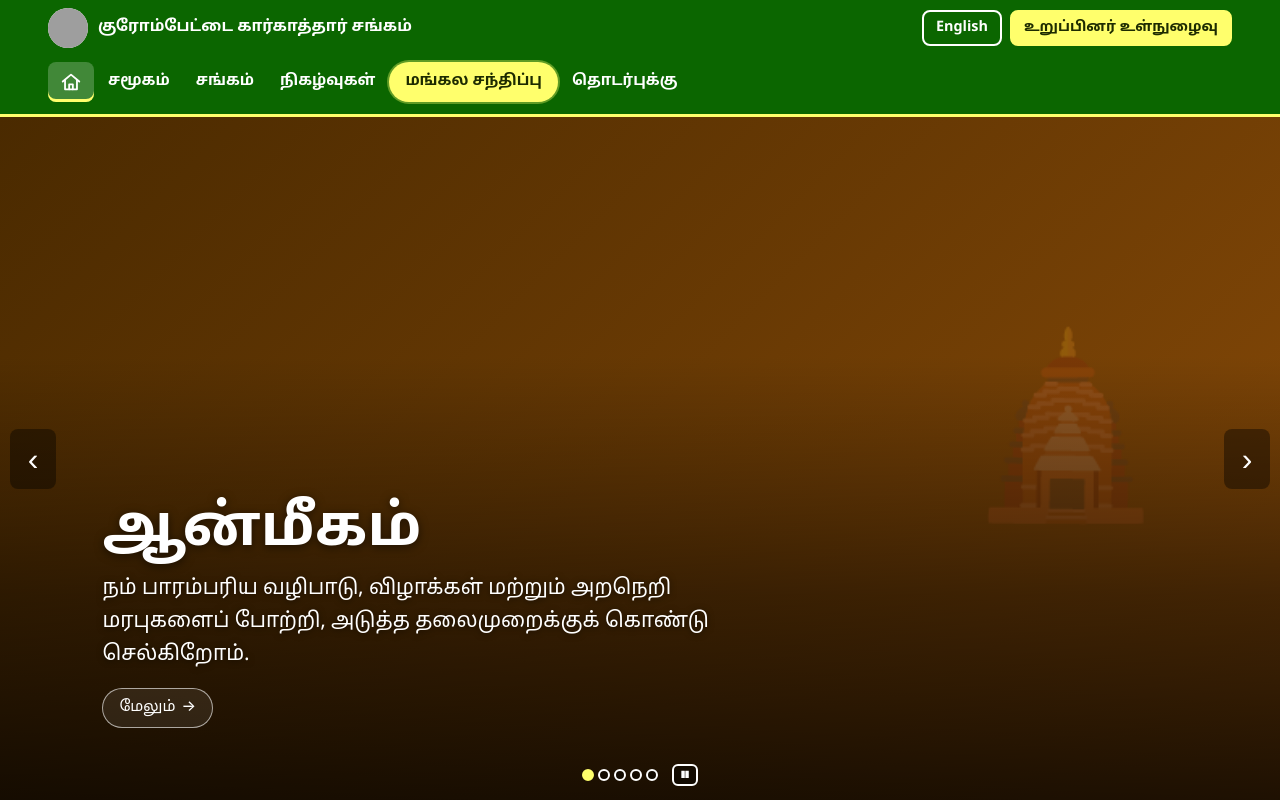
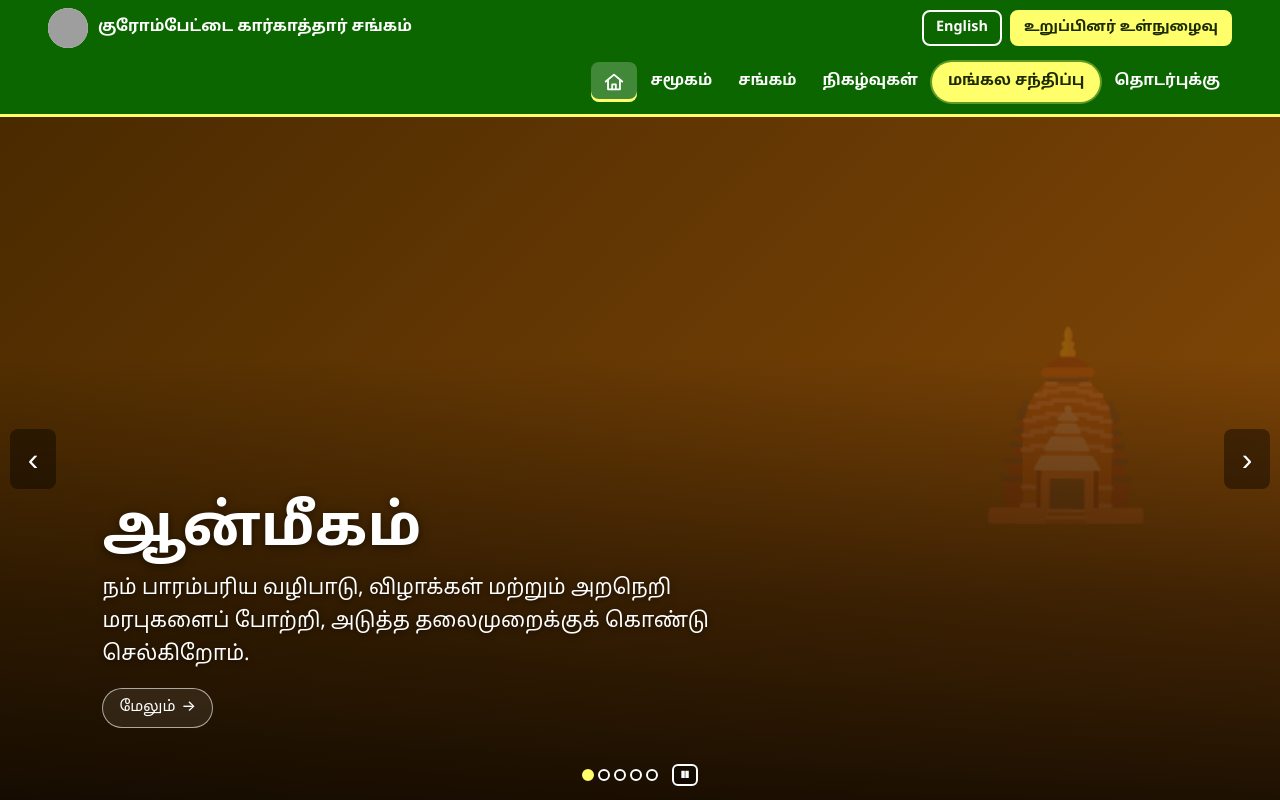
Before and after one commit to BT-Rajan/MATRIMONY, a React (Vite) app in the folder frontend/: page / in a window 1280 px wide. Shown: the top 800 px of the page. Built offline with nearby package versions, Linux system fonts and the light colour scheme; no server answers; grey boxes are pictures that could not be loaded.

Commit message:
Header: align desktop site menu to the right
Co-Authored-By: Claude Haiku 5.5 <noreply@anthropic.com>
Claude-Session: https://claude.ai/code/session_018SmPzEu1NiRnA7s5eSS1gM

```diff
--- a/frontend/src/site.css
+++ b/frontend/src/site.css
@@ -20,7 +20,7 @@
 .site-nav a.active { background: rgba(255, 255, 255, .22); box-shadow: inset 0 -3px 0 var(--accent); }
 @media (min-width: 1000px) {
   .menu-btn { display: none; }
-  .site-nav { display: flex; flex: 1 1 100%; flex-direction: row; flex-wrap: wrap; gap: 2px; padding: 0 0 4px; order: 3; }
+  .site-nav { display: flex; flex: 1 1 100%; flex-direction: row; flex-wrap: wrap; justify-content: flex-end; gap: 2px; padding: 0 0 4px; order: 3; }
   .site-brand { flex: 1 1 auto; }
   .site-nav a { padding: 8px 12px; font-size: .95rem; }
 }
```
